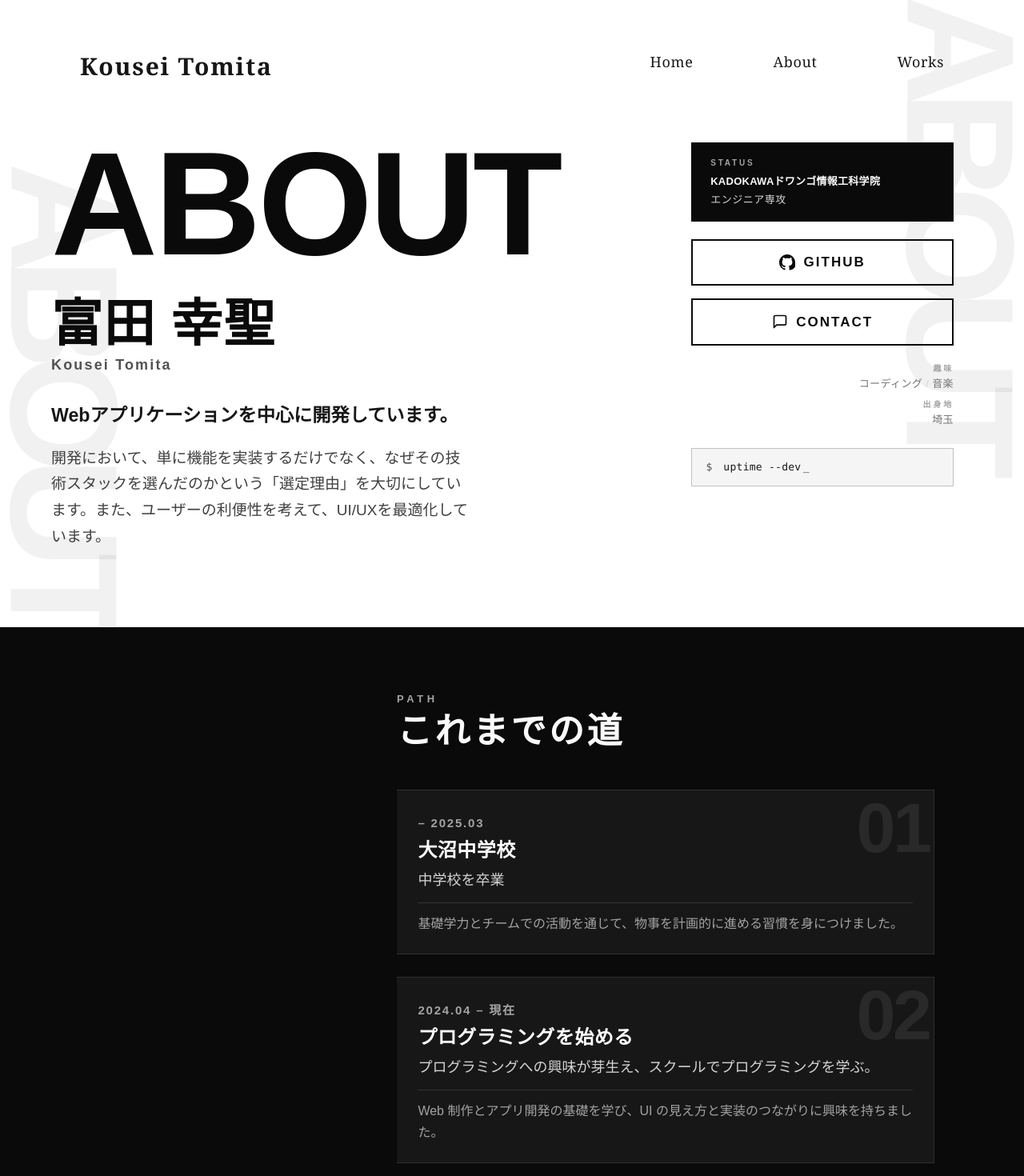
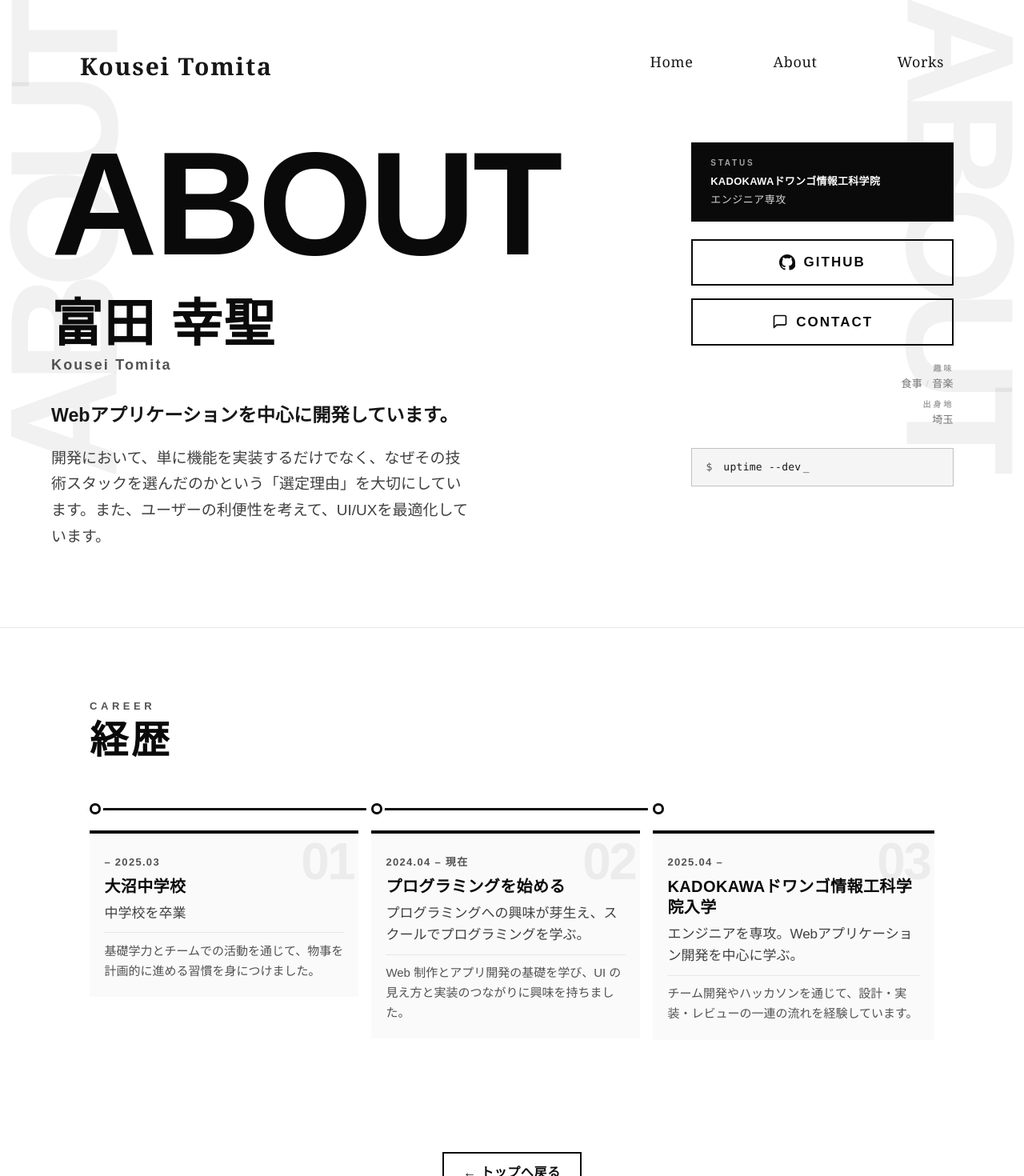
Before and after one commit to kousei2071/my-app, a Next.js app: page /about in a window 1280 px wide. Shown: the top 1470 px of the page at 80% size. Built offline with nearby package versions, Linux system fonts and the light colour scheme.

Commit message:
アニメーションの追加

```diff
--- a/app/components/about/page/AboutDetailView.tsx
+++ b/app/components/about/page/AboutDetailView.tsx
@@ -1,5 +1,5 @@
 import Link from 'next/link';
-import { journeyMilestones } from '../shared/journeyMilestones';
+import AboutPageJourney from './AboutPageJourney';
 import AboutPageProfile from './AboutPageProfile';
 import styles from './styles/AboutDetailView.module.css';
 
@@ -7,33 +7,7 @@ export default function AboutDetailView() {
   return (
     <div className={styles.page}>
       <AboutPageProfile />
-
-      <section id="journey" className={styles.journeySection} aria-labelledby="detail-journey-title">
-        <div className={styles.journeyInner}>
-          <h2 id="detail-journey-title" className={styles.journeyHeading}>
-            <span className={styles.journeyEyebrow} lang="en">
-              Path
-            </span>
-            <span className={styles.journeyMain}>これまでの道</span>
-          </h2>
-
-          <ol className={styles.timeline}>
-            {journeyMilestones.map((m, i) => (
-              <li key={m.id} className={styles.event}>
-                <article id={`journey-${m.id}`} className={styles.card}>
-                  <span className={styles.index} aria-hidden="true">
-                    {String(i + 1).padStart(2, '0')}
-                  </span>
-                  <p className={styles.period}>{m.period}</p>
-                  <h3 className={styles.cardTitle}>{m.title}</h3>
-                  <p className={styles.cardBody}>{m.description}</p>
-                  <p className={styles.cardDetail}>{m.detail}</p>
-                </article>
-              </li>
-            ))}
-          </ol>
-        </div>
-      </section>
+      <AboutPageJourney />
 
       <div className={styles.backSection}>
         <Link href="/" className={styles.backLink}>
--- a/app/components/about/page/AboutPageAside.tsx
+++ b/app/components/about/page/AboutPageAside.tsx
@@ -15,6 +15,15 @@ const asideStagger: Variants = {
   },
 };
 
+const asideItemIdle: Variants = {
+  hidden: { opacity: 0, x: 0, filter: 'none' },
+  show: {
+    opacity: 0,
+    x: 0,
+    filter: 'none',
+  },
+};
+
 const asideItem: Variants = {
   hidden: { opacity: 0, x: 56, filter: 'blur(8px)' },
   show: {
@@ -26,28 +35,31 @@ const asideItem: Variants = {
 };
 
 type AboutPageAsideProps = {
+  active: boolean;
   githubHref: string;
   contactHref: string;
 };
 
-export default function AboutPageAside({ githubHref, contactHref }: AboutPageAsideProps) {
+export default function AboutPageAside({ active, githubHref, contactHref }: AboutPageAsideProps) {
   const [hobbyA, hobbyB] = PROFILE_META.hobbies;
+  const item = active ? asideItem : asideItemIdle;
 
   return (
     <motion.aside
       className={styles.asideColumn}
       aria-label="プロフィール補足"
+      aria-hidden={!active}
       variants={asideStagger}
       initial="hidden"
-      animate="show"
+      animate={active ? 'show' : 'hidden'}
     >
-      <motion.div className={styles.statusCard} variants={asideItem}>
+      <motion.div className={styles.statusCard} variants={item}>
         <p className={styles.statusLabel}>Status</p>
         <p className={styles.statusSchool}>{PROFILE_META.school}</p>
         <p className={styles.statusMajor}>{PROFILE_META.major}</p>
       </motion.div>
 
-      <motion.nav className={styles.asideActions} aria-label="リンク" variants={asideItem}>
+      <motion.nav className={styles.asideActions} aria-label="リンク" variants={item}>
         <a
           className={styles.actionButton}
           href={githubHref}
@@ -63,7 +75,7 @@ export default function AboutPageAside({ githubHref, contactHref }: AboutPageAsi
         </a>
       </motion.nav>
 
-      <motion.div className={styles.metaCompact} variants={asideItem}>
+      <motion.div className={styles.metaCompact} variants={item}>
         <div className={styles.metaRow}>
           <p className={styles.metaLabel}>趣味</p>
           <p className={styles.metaText}>
@@ -81,7 +93,7 @@ export default function AboutPageAside({ githubHref, contactHref }: AboutPageAsi
         </div>
       </motion.div>
 
-      <motion.div variants={asideItem}>
+      <motion.div variants={item}>
         <AboutPageEngineerDeco />
       </motion.div>
     </motion.aside>
--- /dev/null
+++ b/app/components/about/page/AboutPageJourney.tsx
@@ -0,0 +1,39 @@
+import { journeyMilestones } from '../shared/journeyMilestones';
+import styles from './styles/AboutPageJourney.module.css';
+
+export default function AboutPageJourney() {
+  return (
+    <section id="career" className={styles.section} aria-labelledby="career-title">
+      <div className={styles.inner}>
+        <h2 id="career-title" className={styles.heading}>
+          <span className={styles.headingEyebrow} lang="en">
+            Career
+          </span>
+          <span className={styles.headingMain}>経歴</span>
+        </h2>
+
+        <div className={styles.timelineWrap}>
+          <ol className={styles.timeline}>
+            {journeyMilestones.map((m, i) => (
+              <li key={m.id} className={styles.event}>
+                <div className={styles.marker} aria-hidden="true">
+                  <span className={styles.dot} />
+                  {i < journeyMilestones.length - 1 && <span className={styles.connector} />}
+                </div>
+                <article id={`journey-${m.id}`} className={styles.card}>
+                  <span className={styles.index} aria-hidden="true">
+                    {String(i + 1).padStart(2, '0')}
+                  </span>
+                  <p className={styles.period}>{m.period}</p>
+                  <h3 className={styles.cardTitle}>{m.title}</h3>
+                  <p className={styles.cardBody}>{m.description}</p>
+                  <p className={styles.cardDetail}>{m.detail}</p>
+                </article>
+              </li>
+            ))}
+          </ol>
+        </div>
+      </div>
+    </section>
+  );
+}
--- a/app/components/about/page/AboutPageProfile.tsx
+++ b/app/components/about/page/AboutPageProfile.tsx
@@ -66,15 +66,6 @@ const profileStagger: Variants = {
   },
 };
 
-const bgTitleVariant: Variants = {
-  hidden: { opacity: 0, x: 40 },
-  show: {
-    opacity: 1,
-    x: 0,
-    transition: { duration: 1.2, ease: EASE_OUT },
-  },
-};
-
 const staticShow: Variants = {
   hidden: { opacity: 1, x: 0, filter: 'none' },
   show: { opacity: 1, x: 0, filter: 'none' },
@@ -98,7 +89,6 @@ export default function AboutPageProfile() {
   const item = reduceMotion ? staticShow : slideFromRight;
   const title = reduceMotion ? staticShow : titleVariant;
   const stagger = reduceMotion ? staticShow : profileStagger;
-  const bg = reduceMotion ? staticShow : bgTitleVariant;
 
   const handleIntroComplete = useCallback(
     (definition: string) => {
@@ -113,26 +103,12 @@ export default function AboutPageProfile() {
 
   return (
     <section id="profile" className={styles.profileSection} aria-labelledby="detail-about-title">
-      <motion.p
-        className={styles.bgTitleLeft}
-        aria-hidden="true"
-        variants={bg}
-        initial="hidden"
-        animate="show"
-        transition={{ delay: 0.05 }}
-      >
-        ABOUT
-      </motion.p>
-      <motion.p
-        className={styles.bgTitleRight}
-        aria-hidden="true"
-        variants={bg}
-        initial="hidden"
-        animate="show"
-        transition={{ delay: 0.12 }}
-      >
-        ABOUT
-      </motion.p>
+      <div className={styles.bgLayer} aria-hidden="true">
+        <div className={styles.bgTitleLeftWrap}>
+          <p className={styles.bgTitleText}>ABOUT</p>
+        </div>
+        <p className={`${styles.bgTitleText} ${styles.bgTitleRight}`}>ABOUT</p>
+      </div>
 
       <motion.div
         layout
@@ -177,7 +153,21 @@ export default function AboutPageProfile() {
           </motion.div>
         </motion.div>
 
-        {isSplit && <AboutPageAside githubHref={LINKS.github} contactHref={LINKS.contact} />}
+        {isSplit ? (
+          <AboutPageAside
+            active
+            githubHref={LINKS.github}
+            contactHref={LINKS.contact}
+          />
+        ) : (
+          <div className={styles.asideReserve} aria-hidden>
+            <AboutPageAside
+              active={false}
+              githubHref={LINKS.github}
+              contactHref={LINKS.contact}
+            />
+          </div>
+        )}
       </motion.div>
     </section>
   );
--- a/app/components/about/page/index.ts
+++ b/app/components/about/page/index.ts
@@ -2,5 +2,6 @@
  * /about 単体ページ用
  */
 export { default as AboutDetailView } from './AboutDetailView';
+export { default as AboutPageJourney } from './AboutPageJourney';
 export { default as AboutPageProfile } from './AboutPageProfile';
 export { PROFILE_META } from './profileMeta';
--- a/app/components/about/page/profileMeta.ts
+++ b/app/components/about/page/profileMeta.ts
@@ -1,7 +1,7 @@
 /** /about プロフィール右カラム用（文言はここで調整） */
 
 export const PROFILE_META = {
-  hobbies: ['コーディング', '音楽'] as [string, string],
+  hobbies: ['食事', '音楽'] as [string, string],
   birthplace: '埼玉',
   school: 'KADOKAWAドワンゴ情報工科学院',
   major: 'エンジニア専攻',
--- a/app/components/about/page/styles/AboutDetailView.module.css
+++ b/app/components/about/page/styles/AboutDetailView.module.css
@@ -15,14 +15,41 @@
   isolation: isolate;
   overflow-x: clip;
   overflow-y: visible;
+  min-height: clamp(42rem, 88vh, 54rem);
   padding: clamp(7rem, 18vw, 10rem) clamp(1.25rem, 5vw, 5rem) clamp(4rem, 10vw, 6rem);
   background-color: #ffffff;
   scroll-margin-top: 5rem;
 }
 
-.bgTitleLeft,
-.bgTitleRight {
+/* セクション高さが伸びても背景文字は動かさない（Works と同じ bottom/top、固定高さレイヤー内） */
+.bgLayer {
   position: absolute;
+  top: 0;
+  left: 0;
+  right: 0;
+  height: clamp(36rem, 74vh, 48rem);
+  z-index: 0;
+  pointer-events: none;
+  overflow: hidden;
+}
+
+@media (prefers-reduced-motion: no-preference) {
+  .bgLayer {
+    animation: profileBgReveal 1.15s cubic-bezier(0.16, 1, 0.3, 1) 0.05s both;
+  }
+}
+
+@keyframes profileBgReveal {
+  from {
+    opacity: 0;
+  }
+
+  to {
+    opacity: 1;
+  }
+}
+
+.bgTitleText {
   margin: 0;
   font-size: clamp(7rem, 15vw, 13.5rem);
   font-weight: 900;
@@ -32,16 +59,17 @@
   text-orientation: mixed;
   user-select: none;
   color: rgb(10 10 10 / 6%);
-  z-index: 0;
 }
 
-.bgTitleLeft {
+.bgTitleLeftWrap {
+  position: absolute;
   left: clamp(0.25rem, 1vw, 0.9rem);
   bottom: clamp(-0.5rem, -0.5vw, 0rem);
   transform: rotate(180deg);
 }
 
 .bgTitleRight {
+  position: absolute;
   top: clamp(-0.5rem, -0.5vw, 0rem);
   right: clamp(0.25rem, 1vw, 0.9rem);
 }
@@ -167,6 +195,7 @@
   margin: 0 auto;
   display: flex;
   justify-content: flex-end;
+  align-items: flex-start;
   width: 100%;
 }
 
@@ -178,6 +207,17 @@
   align-items: start;
   justify-content: stretch;
   gap: clamp(2rem, 5vw, 4rem);
+  width: 100%;
+}
+
+/* intro 中: 右カラム分の高さだけ確保（レイアウトは flex のまま） */
+.asideReserve {
+  position: absolute;
+  top: 0;
+  right: 0;
+  width: min(54%, 22rem);
+  visibility: hidden;
+  pointer-events: none;
 }
 
 /* ABOUT 見出しのインク上端に Status 上端を合わせる（line-height / titleWrap 分） */
@@ -423,144 +463,6 @@
 }
 
 /* ========================================
-   経歴（縦軸なし・カードのみ）
-   ======================================== */
-
-.journeySection {
-  position: relative;
-  z-index: 0;
-  isolation: isolate;
-  overflow: hidden;
-  padding: 0;
-  margin: 0;
-  background-color: #0a0a0a;
-  color: #fafafa;
-  scroll-margin-top: 5rem;
-}
-
-.journeyInner {
-  position: relative;
-  z-index: 1;
-  max-width: 72rem;
-  margin: 0 auto;
-  padding: clamp(3rem, 8vw, 5rem) clamp(1.5rem, 5vw, 3rem);
-  display: flex;
-  flex-direction: column;
-  align-items: flex-end;
-}
-
-.journeyHeading {
-  width: 100%;
-  max-width: 42rem;
-  margin: 0 0 clamp(2rem, 5vw, 3rem);
-  display: flex;
-  flex-direction: column;
-  gap: 0.35rem;
-  text-align: left;
-}
-
-.journeyEyebrow {
-  font-size: clamp(0.6875rem, 1.2vw, 0.8125rem);
-  font-weight: 700;
-  letter-spacing: 0.35em;
-  text-transform: uppercase;
-  color: #a3a3a3;
-}
-
-.journeyMain {
-  font-size: clamp(1.5rem, 4.2vw, 2.75rem);
-  font-weight: 800;
-  letter-spacing: 0.08em;
-  line-height: 1.15;
-  color: #fafafa;
-}
-
-.timeline {
-  width: 100%;
-  max-width: 42rem;
-  margin: 0;
-  padding: 0;
-  list-style: none;
-  display: flex;
-  flex-direction: column;
-  gap: clamp(1.25rem, 3vw, 1.75rem);
-}
-
-.event {
-  margin: 0;
-  padding: 0;
-}
-
-.card {
-  position: relative;
-  scroll-margin-top: clamp(5rem, 12vw, 7rem);
-  margin: 0;
-  padding: clamp(1rem, 2.5vw, 1.35rem) clamp(1rem, 2.5vw, 1.5rem);
-  padding-top: clamp(1.25rem, 3vw, 1.75rem);
-  border-radius: 0;
-  border: 1px solid rgb(250 250 250 / 10%);
-  border-left: none;
-  background-color: #171717;
-  box-shadow: none;
-  overflow: hidden;
-}
-
-.index {
-  position: absolute;
-  top: 0.15rem;
-  right: 0.35rem;
-  font-size: clamp(3.25rem, 12vw, 5.5rem);
-  font-weight: 900;
-  line-height: 1;
-  letter-spacing: -0.04em;
-  color: rgb(250 250 250 / 8%);
-  pointer-events: none;
-  user-select: none;
-}
-
-.period {
-  position: relative;
-  z-index: 1;
-  margin: 0 0 0.5rem;
-  font-size: clamp(0.8125rem, 1.8vw, 0.9375rem);
-  font-weight: 700;
-  font-variant-numeric: tabular-nums;
-  letter-spacing: 0.12em;
-  color: #a3a3a3;
-}
-
-.cardTitle {
-  position: relative;
-  z-index: 1;
-  margin: 0 0 0.5rem;
-  font-size: clamp(1.125rem, 2.8vw, 1.5rem);
-  font-weight: 800;
-  color: #fafafa;
-  line-height: 1.25;
-  letter-spacing: 0.02em;
-}
-
-.cardBody {
-  position: relative;
-  z-index: 1;
-  margin: 0 0 0.75rem;
-  font-size: clamp(1rem, 2.2vw, 1.125rem);
-  line-height: 1.65;
-  color: #d4d4d4;
-}
-
-.cardDetail {
-  position: relative;
-  z-index: 1;
-  margin: 0;
-  padding-top: 0.75rem;
-  border-top: 1px solid rgba(250, 250, 250, 0.12);
-  font-size: clamp(0.9375rem, 2vw, 1rem);
-  line-height: 1.7;
-  color: #a3a3a3;
-}
-
-/* ========================================
    戻るリンク
    ======================================== */
 
@@ -589,16 +491,8 @@
   color: #fafafa;
 }
 
-@media (min-width: 640px) {
-  .card {
-    padding: clamp(1.15rem, 2.8vw, 1.5rem) clamp(1.15rem, 3vw, 1.65rem);
-    padding-top: clamp(1.35rem, 3.2vw, 1.85rem);
-  }
-}
-
 @media (max-width: 640px) {
-  .bgTitleLeft,
-  .bgTitleRight {
+  .bgTitleText {
     font-size: clamp(5rem, 26vw, 8.5rem);
   }
 }
--- /dev/null
+++ b/app/components/about/page/styles/AboutPageJourney.module.css
@@ -0,0 +1,178 @@
+/* /about プロフィール直下 — 横並び経歴タイムライン */
+
+.section {
+  position: relative;
+  z-index: 0;
+  background-color: #ffffff;
+  border-top: 1px solid #e5e7eb;
+  scroll-margin-top: 5rem;
+}
+
+.inner {
+  max-width: 72rem;
+  margin: 0 auto;
+  padding: clamp(3.5rem, 9vw, 5.5rem) clamp(1.25rem, 5vw, 3rem);
+}
+
+.heading {
+  margin: 0 0 clamp(2rem, 5vw, 3rem);
+  display: flex;
+  flex-direction: column;
+  gap: 0.35rem;
+}
+
+.headingEyebrow {
+  font-size: clamp(0.6875rem, 1.2vw, 0.8125rem);
+  font-weight: 700;
+  letter-spacing: 0.35em;
+  text-transform: uppercase;
+  color: #525252;
+}
+
+.headingMain {
+  font-size: clamp(1.75rem, 4.5vw, 3rem);
+  font-weight: 800;
+  letter-spacing: 0.08em;
+  line-height: 1.15;
+  color: #0a0a0a;
+}
+
+.timelineWrap {
+  overflow-x: auto;
+  -webkit-overflow-scrolling: touch;
+  padding-bottom: 0.25rem;
+}
+
+.timeline {
+  display: flex;
+  flex-direction: row;
+  align-items: flex-start;
+  gap: 0;
+  margin: 0;
+  padding: 0;
+  list-style: none;
+  min-width: min(100%, 72rem);
+}
+
+.event {
+  position: relative;
+  flex: 1 1 0;
+  min-width: clamp(14rem, 28vw, 18rem);
+  display: flex;
+  flex-direction: column;
+  align-items: stretch;
+}
+
+.marker {
+  position: relative;
+  display: flex;
+  align-items: center;
+  justify-content: flex-start;
+  height: 1.25rem;
+  margin-bottom: clamp(0.85rem, 2vw, 1.1rem);
+  padding-right: 0.35rem;
+}
+
+.dot {
+  position: relative;
+  z-index: 2;
+  flex: 0 0 auto;
+  width: 0.85rem;
+  height: 0.85rem;
+  border-radius: 50%;
+  background-color: #ffffff;
+  border: 3px solid #0a0a0a;
+  box-shadow: 0 0 0 3px #ffffff;
+}
+
+.connector {
+  flex: 1 1 auto;
+  height: 3px;
+  margin-top: 0.05rem;
+  min-width: 0.5rem;
+  background-color: #0a0a0a;
+  border-radius: 1px;
+}
+
+.card {
+  position: relative;
+  flex: 1 1 auto;
+  scroll-margin-top: clamp(5rem, 12vw, 7rem);
+  margin: 0;
+  margin-right: clamp(0.65rem, 1.5vw, 1rem);
+  padding: clamp(1rem, 2.5vw, 1.25rem) clamp(0.9rem, 2vw, 1.15rem);
+  padding-top: clamp(1.2rem, 3vw, 1.6rem);
+  border-top: 4px solid #0a0a0a;
+  background-color: #fafafa;
+  overflow: hidden;
+}
+
+.event:last-child .card {
+  margin-right: 0;
+}
+
+.index {
+  position: absolute;
+  top: 0.15rem;
+  right: 0.35rem;
+  font-size: clamp(2.5rem, 9vw, 4rem);
+  font-weight: 900;
+  line-height: 1;
+  letter-spacing: -0.04em;
+  color: rgb(10 10 10 / 6%);
+  pointer-events: none;
+  user-select: none;
+}
+
+.period {
+  position: relative;
+  z-index: 1;
+  margin: 0 0 0.45rem;
+  font-size: clamp(0.75rem, 1.6vw, 0.8125rem);
+  font-weight: 700;
+  font-variant-numeric: tabular-nums;
+  letter-spacing: 0.1em;
+  color: #525252;
+}
+
+.cardTitle {
+  position: relative;
+  z-index: 1;
+  margin: 0 0 0.45rem;
+  font-size: clamp(1rem, 2.4vw, 1.25rem);
+  font-weight: 800;
+  color: #0a0a0a;
+  line-height: 1.3;
+  letter-spacing: 0.02em;
+}
+
+.cardBody {
+  position: relative;
+  z-index: 1;
+  margin: 0 0 0.65rem;
+  font-size: clamp(0.9375rem, 2vw, 1.0625rem);
+  line-height: 1.6;
+  color: #404040;
+}
+
+.cardDetail {
+  position: relative;
+  z-index: 1;
+  margin: 0;
+  padding-top: 0.65rem;
+  border-top: 1px solid #e5e7eb;
+  font-size: clamp(0.875rem, 1.8vw, 0.9375rem);
+  line-height: 1.65;
+  color: #525252;
+}
+
+@media (max-width: 768px) {
+  .timeline {
+    min-width: max(100%, calc(3 * 14rem + 2rem));
+  }
+
+  .event {
+    flex: 0 0 clamp(14rem, 78vw, 16rem);
+    min-width: 0;
+  }
+}
```
